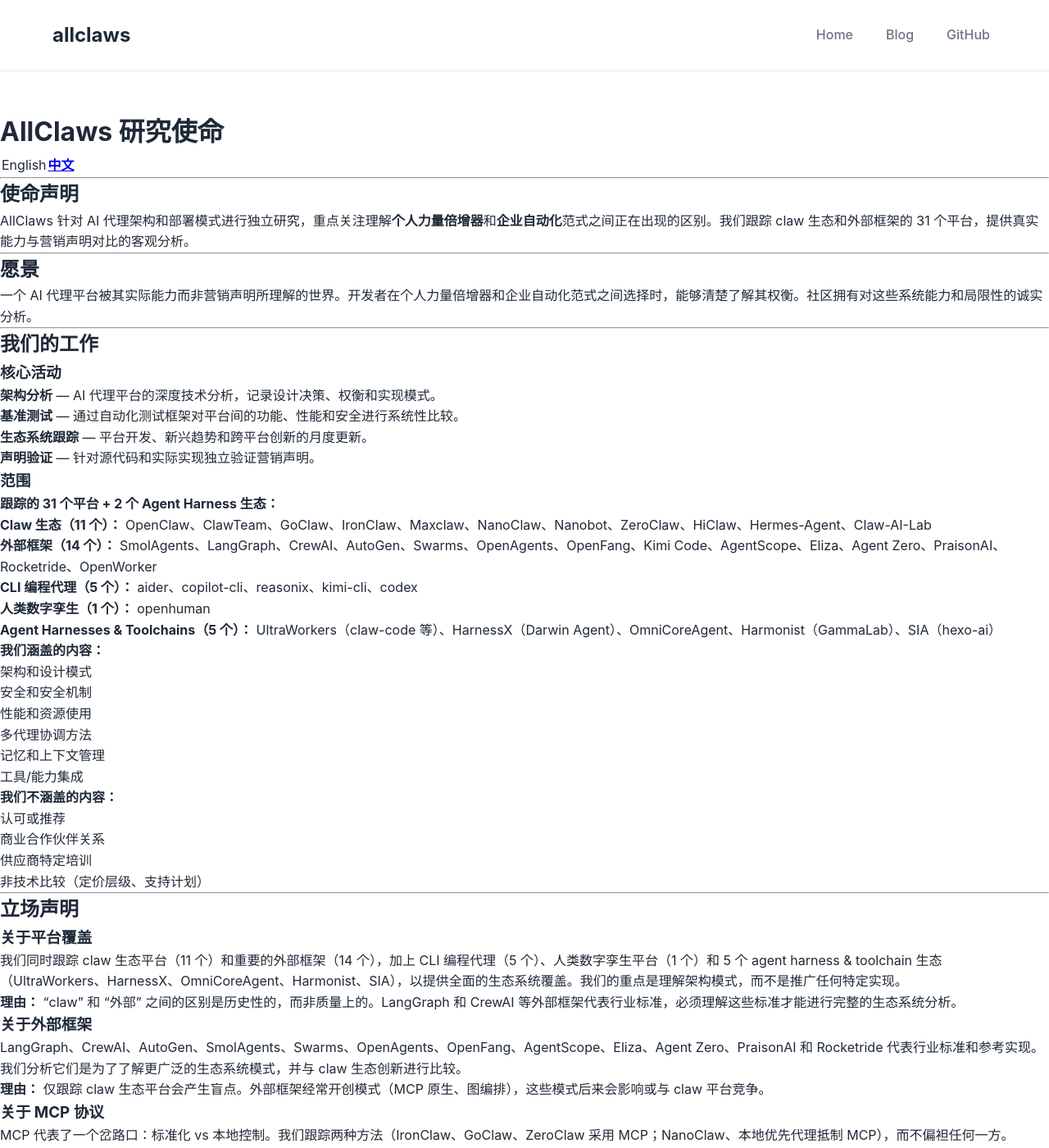
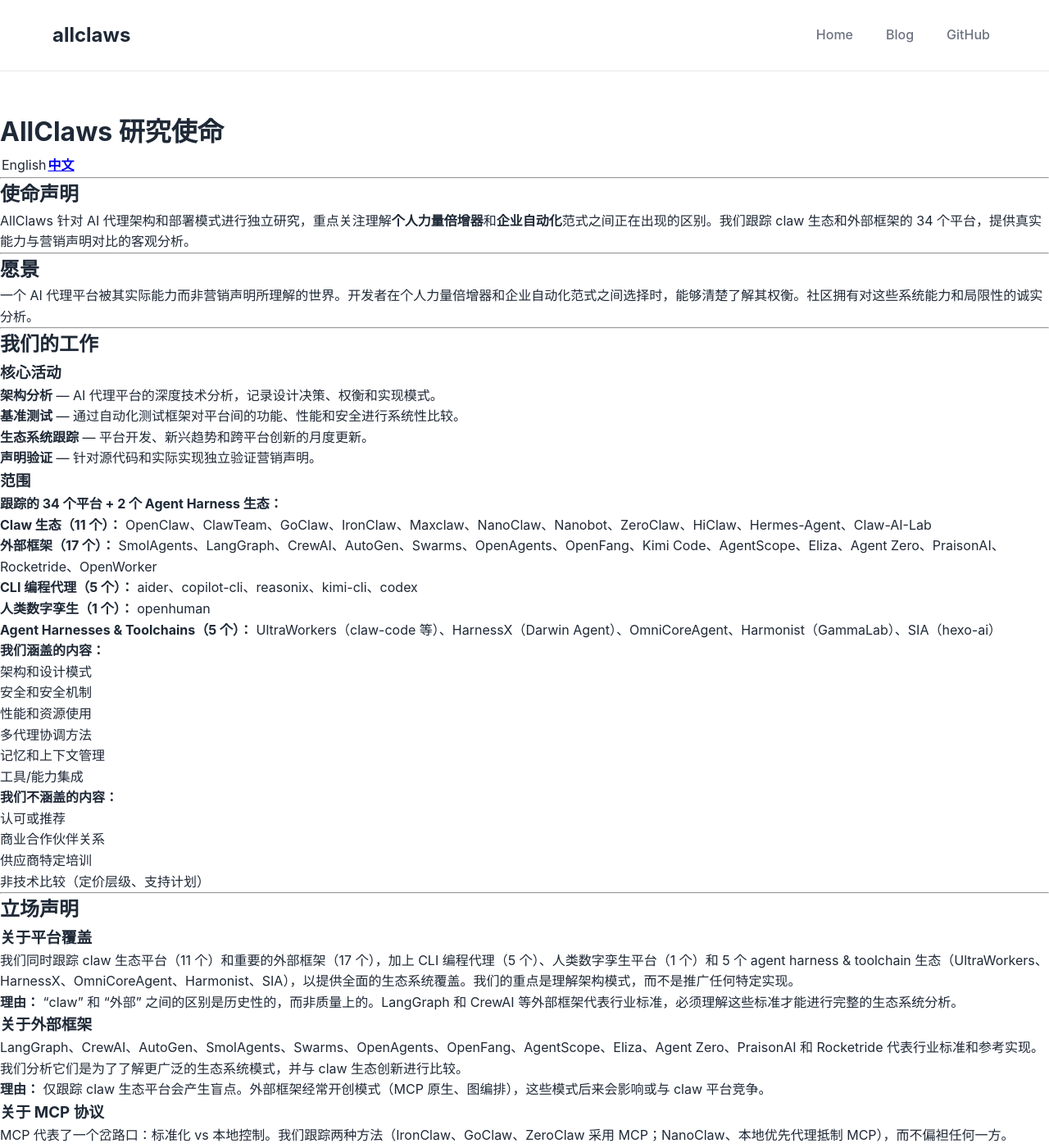
Before and after one commit to dz3ai/allclaws, a Jekyll site: the page built from docs/MISSION.zh-CN.md, in a window 1280 px wide and 1400 px high. Shown: the whole window at 82% size. Built offline with Jekyll 4.4.1, drawn with Linux system fonts in a browser that asks for light colours; our own code applies the rules of GitHub Pages for plain Markdown files; some of the changed text lies outside the part shown.

Commit message:
docs: update platform count 31→34 across README/MISSION/ROADMAP/config + add Dify/MetaGPT/Qwen-Agent to config.json

```diff
--- a/docs/MISSION.zh-CN.md
+++ b/docs/MISSION.zh-CN.md
@@ -6,7 +6,7 @@
 
 ## 使命声明
 
-AllClaws 针对 AI 代理架构和部署模式进行独立研究，重点关注理解**个人力量倍增器**和**企业自动化**范式之间正在出现的区别。我们跟踪 claw 生态和外部框架的 31 个平台，提供真实能力与营销声明对比的客观分析。
+AllClaws 针对 AI 代理架构和部署模式进行独立研究，重点关注理解**个人力量倍增器**和**企业自动化**范式之间正在出现的区别。我们跟踪 claw 生态和外部框架的 34 个平台，提供真实能力与营销声明对比的客观分析。
 
 ---
 
@@ -30,9 +30,9 @@
 
 ### 范围
 
-**跟踪的 31 个平台 + 2 个 Agent Harness 生态：**
+**跟踪的 34 个平台 + 2 个 Agent Harness 生态：**
 - **Claw 生态（11 个）：** OpenClaw、ClawTeam、GoClaw、IronClaw、Maxclaw、NanoClaw、Nanobot、ZeroClaw、HiClaw、Hermes-Agent、Claw-AI-Lab
-- **外部框架（14 个）：** SmolAgents、LangGraph、CrewAI、AutoGen、Swarms、OpenAgents、OpenFang、Kimi Code、AgentScope、Eliza、Agent Zero、PraisonAI、Rocketride、OpenWorker
+- **外部框架（17 个）：** SmolAgents、LangGraph、CrewAI、AutoGen、Swarms、OpenAgents、OpenFang、Kimi Code、AgentScope、Eliza、Agent Zero、PraisonAI、Rocketride、OpenWorker
 - **CLI 编程代理（5 个）：** aider、copilot-cli、reasonix、kimi-cli、codex
 - **人类数字孪生（1 个）：** openhuman
 - **Agent Harnesses & Toolchains（5 个）：** UltraWorkers（claw-code 等）、HarnessX（Darwin Agent）、OmniCoreAgent、Harmonist（GammaLab）、SIA（hexo-ai）
@@ -57,7 +57,7 @@
 
 ### 关于平台覆盖
 
-我们同时跟踪 claw 生态平台（11 个）和重要的外部框架（14 个），加上 CLI 编程代理（5 个）、人类数字孪生平台（1 个）和 5 个 agent harness & toolchain 生态（UltraWorkers、HarnessX、OmniCoreAgent、Harmonist、SIA），以提供全面的生态系统覆盖。我们的重点是理解架构模式，而不是推广任何特定实现。
+我们同时跟踪 claw 生态平台（11 个）和重要的外部框架（17 个），加上 CLI 编程代理（5 个）、人类数字孪生平台（1 个）和 5 个 agent harness & toolchain 生态（UltraWorkers、HarnessX、OmniCoreAgent、Harmonist、SIA），以提供全面的生态系统覆盖。我们的重点是理解架构模式，而不是推广任何特定实现。
 
 **理由：** "claw" 和 "外部" 之间的区别是历史性的，而非质量上的。LangGraph 和 CrewAI 等外部框架代表行业标准，必须理解这些标准才能进行完整的生态系统分析。
 
@@ -158,7 +158,7 @@
 
 ### 4. 全面覆盖
 
-跨专业 claw 生态和主要外部框架的 31 个平台，加上 CLI 编程代理和人类数字孪生平台，提供了无与伦比的生态系统可见性。
+跨专业 claw 生态和主要外部框架的 34 个平台，加上 CLI 编程代理和人类数字孪生平台，提供了无与伦比的生态系统可见性。
 
 ---
 
--- a/test_framework/config.json
+++ b/test_framework/config.json
@@ -32,7 +32,10 @@
     "agent-zero",
     "praisonai",
     "rocketride-server",
-    "openworker"
+    "openworker",
+    "dify",
+    "metagpt",
+    "qwen-agent"
   ],
   "default_privilege_level": "standard",
   "audit_logging": true,
```
Also changed, not shown: docs/MISSION.md (+4 -4 lines), docs/ROADMAP.md (+10 -10 lines), docs/ROADMAP.zh-CN.md (+10 -10 lines), README-zh_CN.md, README.md.
